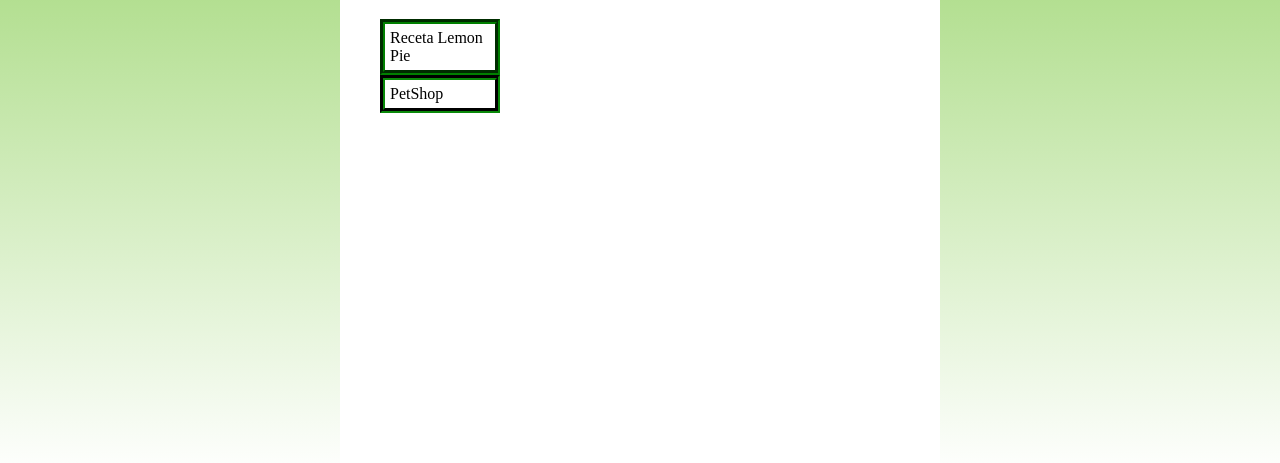
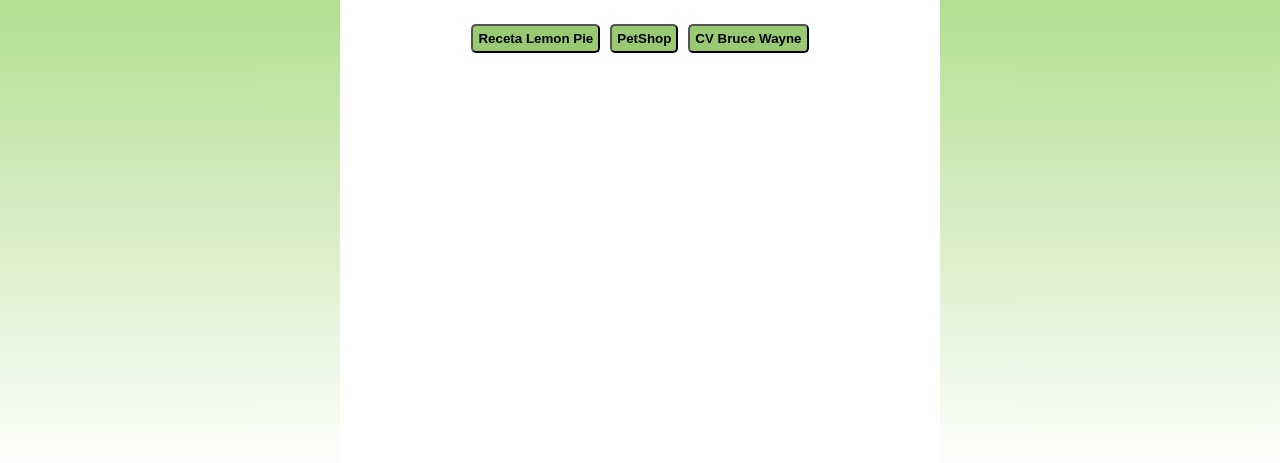
Before and after one commit to patodegli/FrontEnd1, a plain HTML site: page index.html in a window 1280 px wide. Shown: the part 123-586 px from the top of the page. Drawn offline with Linux system fonts and the light colour scheme.

Commit message:
agregué cv_batman al index y modifiqué estilos

```diff
--- a/css/style.css
+++ b/css/style.css
@@ -22,7 +22,7 @@ a:hover {
 .card-container {
   width: 600px;
   /* margin: 80px 0; */
-  background-color: white;
+  background-color:white;
   margin-top: 25px;
 }
 
@@ -30,14 +30,17 @@ a:hover {
   text-align: center;
 }
 
-.proyecto-1 {
-  border: 5px groove green;
-  padding: 5px;
-  width: 100px;
+main {
+  display: flex;
+  justify-content: center;
 }
 
-.proyecto-2 {
-  border: 5px groove rgb(4, 53, 4);
+button {
   padding: 5px;
-  width: 100px;
+  background-color: #99ca73;
+  margin: 5px;
+  border-radius: 5px;
+  border-color:black;
+  font-family:Arial, Helvetica, sans-serif;
+  font-weight: bold;
 }
--- a/index.html
+++ b/index.html
@@ -16,11 +16,9 @@
         </h1>
       </header>
       <main>
-        <ol>
-          <li class="proyecto-1 " type="none"><a href="./clase5/index.html">Receta Lemon Pie</a></li>
-          <li class="proyecto-2" type="none"><a href="./Petshop/index.html">PetShop</a></li>
-
-        </ol>
+        <button><a href="./clase5/index.html">Receta Lemon Pie</a></button>
+        <button><a href="./Petshop/index.html">PetShop</a></button>
+        <button><a href="./cv_batman/index.html">CV Bruce Wayne</a></button>
       </main>
     </div>
   </div>
```
